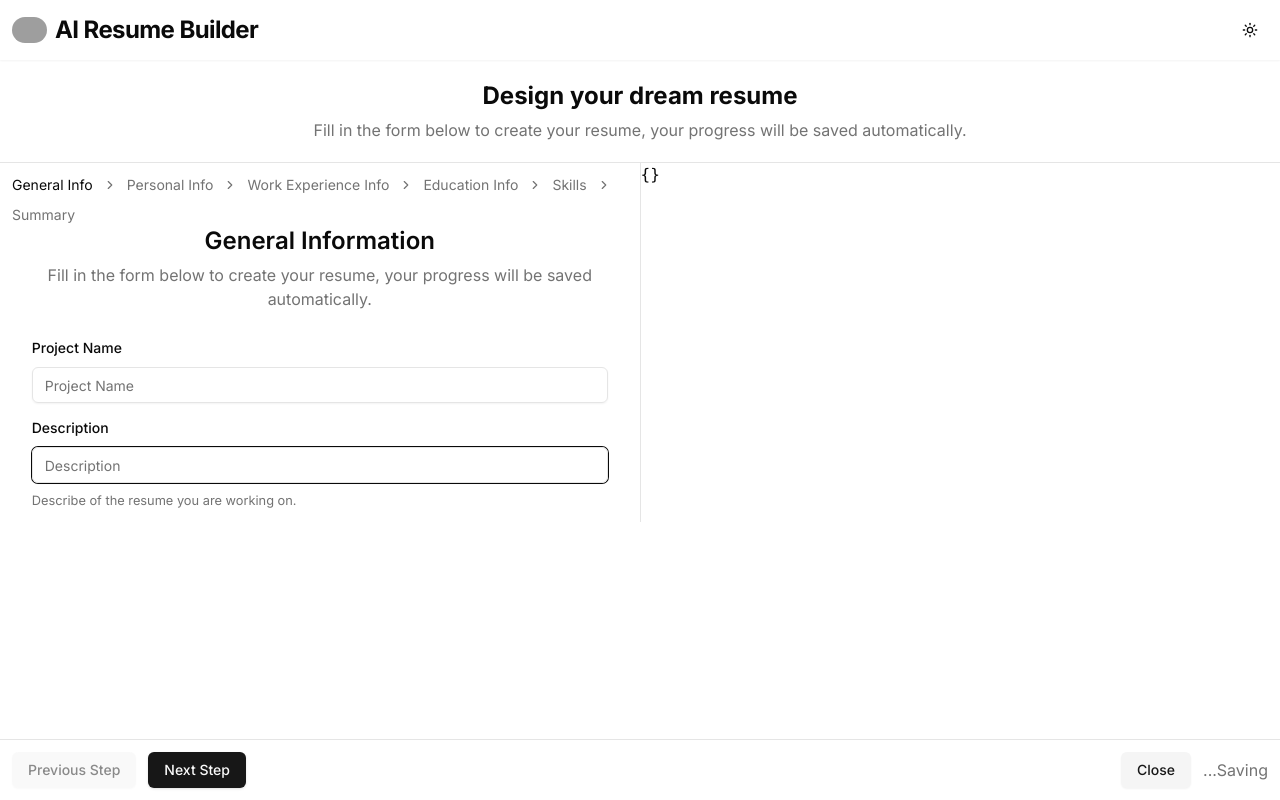
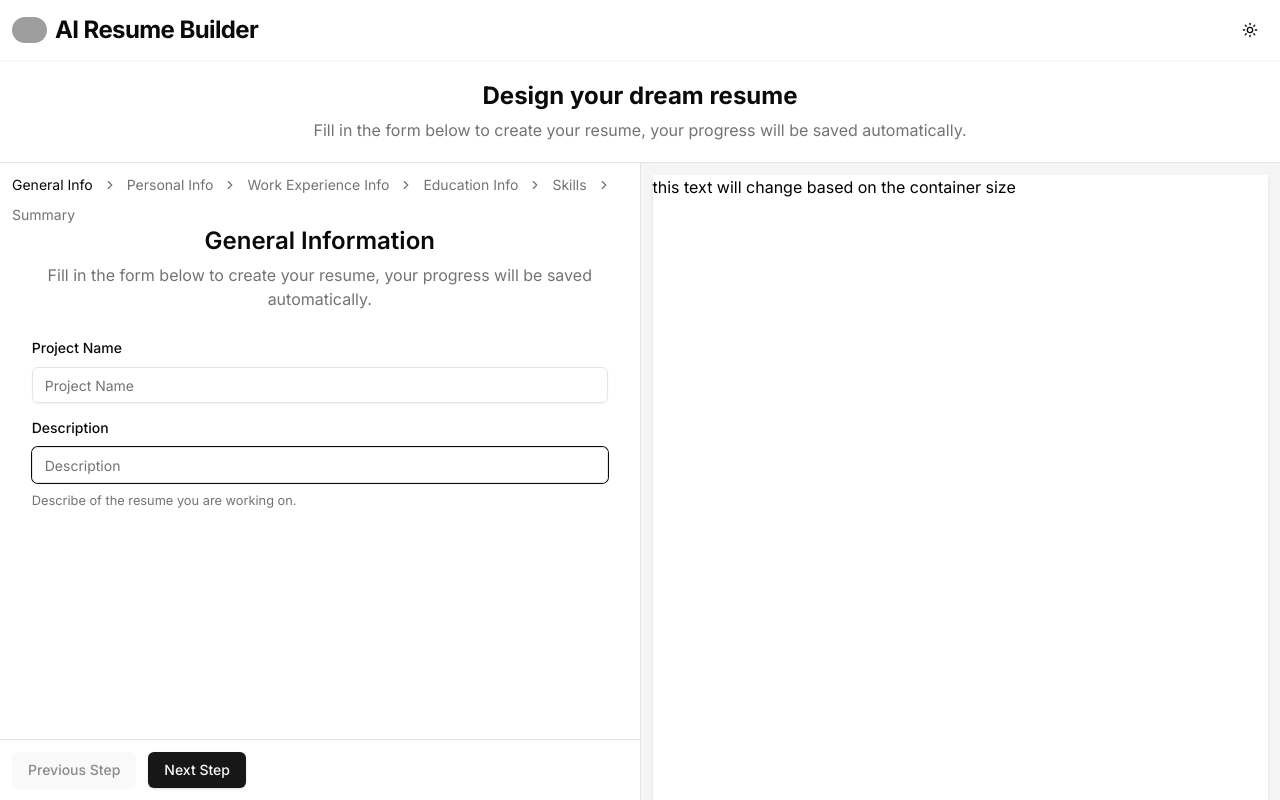
Before and after one commit to kartikgulati/AI-ResumeBuilder, a Next.js app: page /editor in a window 1280 px wide. Shown: the top 800 px of the page. Built offline with nearby package versions, Linux system fonts and the light colour scheme; grey boxes are pictures that could not be loaded.

Commit message:
designing the resume preview

```diff
--- a/src/app/(main)/editor/ResumeEditor.tsx
+++ b/src/app/(main)/editor/ResumeEditor.tsx
@@ -11,6 +11,7 @@ import Breadcrumbs from "./Breadcrumbs";
 import Footer from "./Footer";
 import { ResumeValues } from "@/lib/validaton";
 import { useState } from "react";
+import ResumePreviewSection from "./ResumePreviewSection";
 
 export default function ResumeEditor() {
 
@@ -53,9 +54,12 @@ export default function ResumeEditor() {
           <div className="grow md:border-r" />
 
           {/* resume preview goes to right */}
-          <div className="hidden w-1/2 md:flex">
-          <pre>{JSON.stringify(resumeData, null, 2)}</pre>
-          </div>
+
+          <ResumePreviewSection
+          resumeData={resumeData}
+          setResumeData={setResumeData}
+          />
+
         </div>
       </main>
       <Footer currentStep={currentStep} setCurrentStep={setStep}/>
--- /dev/null
+++ b/src/app/(main)/editor/ResumePreviewSection.tsx
@@ -0,0 +1,18 @@
+import ResumePreview from "@/components/ResumePreview";
+import { ResumeValues } from "@/lib/validaton";
+
+interface ResumePreviewSectionProps {
+    resumeData: ResumeValues;
+    setResumeData: (data: ResumeValues) => void;
+}
+
+export default function ResumePreviewSection({resumeData, setResumeData}) {
+    return (
+        <div className="hidden w-1/2 md:flex">
+            <div className="flex w-full justify-center overflow-y-auto bg-secondary p-3">
+                <ResumePreview resumeData={resumeData} className="max-w-2xl shadow-md" />
+            </div>
+        </div>
+
+    )
+}
--- /dev/null
+++ b/src/components/ResumePreview.tsx
@@ -0,0 +1,19 @@
+import { cn } from "@/lib/utils";
+
+import { ResumeValues } from "@/lib/validaton";
+
+interface ResumePreviewProps {
+    resumeData: ResumeValues;
+    className?: string;
+}
+
+export default function ResumePreview({resumeData,className}:ResumePreviewProps) {
+
+    return (
+        <div className={cn("bg-white text-black h-fit w-full aspect-[210/297]", className)}>
+            <h1>this text will change based on the container size</h1>
+
+        </div>
+    )
+
+}
--- a/src/lib/validaton.ts
+++ b/src/lib/validaton.ts
@@ -78,7 +78,7 @@ const resumeSchema = z.object({
 });
 
 export default resumeSchema;
-export type resumeValues = Omit<z.infer<typeof resumeSchema>,"photo">&{
+export type ResumeValues = Omit<z.infer<typeof resumeSchema>,"photo">&{
     id?: string;
     phoyo?: File | string|null;
 }
```
